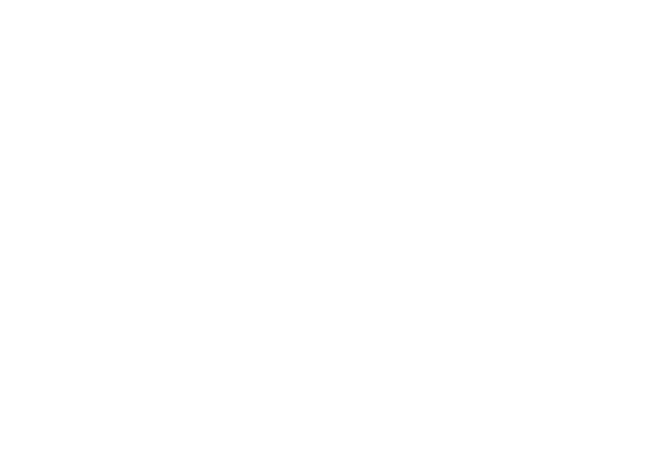
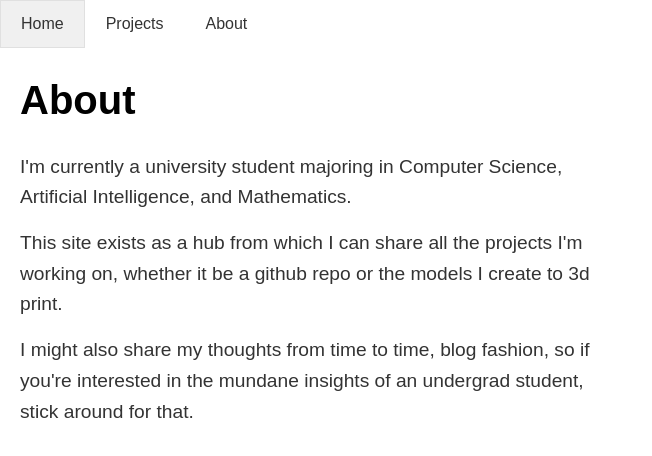
Before and after one commit to synth-mania/burke.su, a plain HTML site: page about.html in a window 1280 px wide. Shown: the whole page, without its empty margins (0-652 px from the left). Drawn offline with Linux system fonts and the light colour scheme.

Commit message:
update about.html

```diff
--- a/about.html
+++ b/about.html
@@ -4,8 +4,32 @@
     <meta charset="UTF-8">
     <meta name="viewport" content="width=device-width, initial-scale=1.0">
     <title>burke.su - About</title>
+    <link rel="stylesheet" href="css/styles.css">
 </head>
 <body>
+    <nav>
+        <ul>
+            <li><a href="index.html">Home</a></li>
+            <li><a href="projects.html">Projects</a></li>
+            <li><a href="about.html">About</a></li>
+        </ul>
+    </nav>
 
+    <main>
+        <h1>About</h1>
+        <div class="body">
+            <ul>
+                <li>
+                    <p>I'm currently a university student majoring in Computer Science, Artificial Intelligence, and Mathematics.</p>
+                </li>
+                <li>
+                    <p>This site exists as a hub from which I can share all the projects I'm working on, whether it be a github repo or the models I create to 3d print.</p>
+                </li>
+                <li>
+                    <p>I might also share my thoughts from time to time, blog fashion, so if you're interested in the mundane insights of an undergrad student, stick around for that.</p>
+                </li>
+            </ul>
+        </div>
+    </main>
 </body>
 </html>
```
Also changed, not shown: index.html (+2 -2 lines), projects.html (+1 -1 lines).
